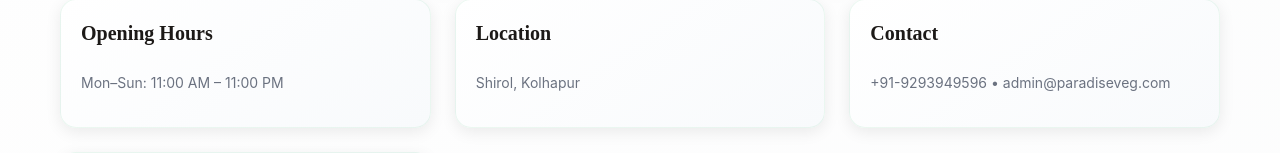
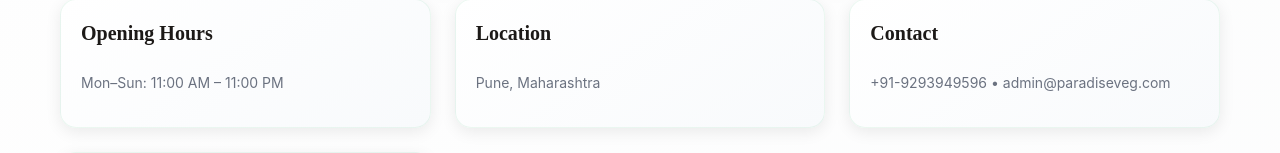
Before and after one commit to Yash-997/Hotel_Menu, a React (Create React App) app: page / in a window 1280 px wide. Shown: the part 535-688 px from the top of the page. Built offline with nearby package versions, Linux system fonts and the light colour scheme.

Commit message:
Update location from Shirol to Pune, Maharashtra

```diff
--- a/src/pages/Home.js
+++ b/src/pages/Home.js
@@ -33,7 +33,7 @@ export default function Home() {
           <article className="card" aria-label="Location">
             <div className="card-body">
               <h3 style={{ margin: 0 }}>Location</h3>
-              <p className="desc">Shirol, Kolhapur</p>
+              <p className="desc">Pune, Maharashtra </p>
             </div>
           </article>
           <article className="card" aria-label="Contact">
```
